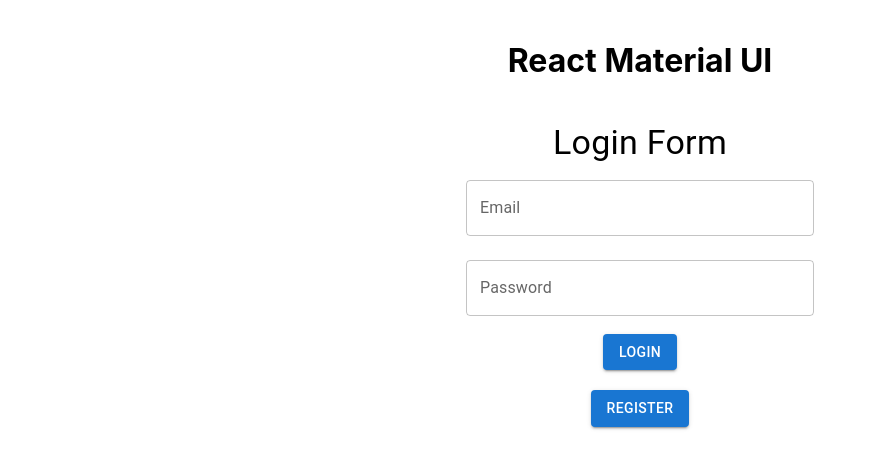
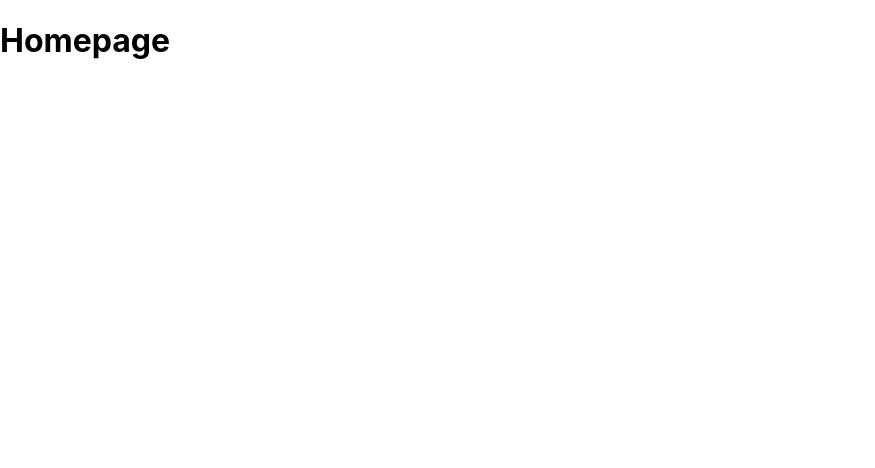
Before and after one commit to Przemyslaw-Swiderski/g1_el_proyecte_grande_front_end_react, a React (Create React App) app: page / in a window 1280 px wide. Shown: the top 468 px of the page, without its empty margins (0-875 px from the left). Built offline with nearby package versions, Linux system fonts and the light colour scheme.

Commit message:
react router enabled

```diff
--- a/package.json
+++ b/package.json
@@ -13,6 +13,7 @@
     "axios": "^1.5.0",
     "react": "^18.2.0",
     "react-dom": "^18.2.0",
+    "react-router-dom": "^6.15.0",
     "react-scripts": "5.0.1",
     "web-vitals": "^2.1.4"
   },
--- a/src/App.js
+++ b/src/App.js
@@ -1,47 +1,17 @@
 import React, { Component } from 'react';
-import LoginForm from './RegistrationAndLogin/LoginForm';
-import RegistrationForm from './RegistrationAndLogin/RegistrationForm';
-import { Button, Container } from '@mui/material';
-
-const containerStyle = {
-  marginTop: '20px',
-  display: 'flex',
-  flexDirection: 'column',
-  alignItems: 'center',
-};
+import RouterReact from './Router/RouterReact';
 
 class App extends Component {
   constructor(props) {
     super(props);
     this.state = {
-      showLoginForm: true,
-      showRegistrationForm: false,
     };
   }
-
-  // Function to toggle between Login and Registration forms
-  toggleForms = () => {
-    this.setState((prevState) => ({
-      showLoginForm: !prevState.showLoginForm,
-      showRegistrationForm: !prevState.showRegistrationForm,
-    }));
-  };
 
   render() {
     return (
       <div className="App">
-        <Container maxWidth="xs" style={containerStyle}>
-          <h1>React Material UI</h1>
-          {this.state.showLoginForm && <LoginForm />}
-          {this.state.showRegistrationForm && <RegistrationForm />}
-          <Button
-            variant="contained"
-            color="primary"
-            onClick={this.toggleForms}
-          >
-            {this.state.showLoginForm ? 'Register' : 'Back to Login'}
-          </Button>
-        </Container>
+        <RouterReact />
       </div>
     );
   }
--- /dev/null
+++ b/src/Router/Homepage.js
@@ -0,0 +1,5 @@
+import { BrowserRouter as Router, Routes, Route } from "react-router-dom";
+
+const Homepage = () => (<h1>Homepage</h1>)
+
+export default Homepage;
--- /dev/null
+++ b/src/Router/RouterReact.js
@@ -0,0 +1,17 @@
+import { BrowserRouter as Router, Routes, Route} from "react-router-dom";
+import Homepage from "./Homepage";
+import LoginForm from "../RegistrationAndLogin/LoginForm";
+import RegistrationForm from "../RegistrationAndLogin/RegistrationForm";
+
+
+
+const RouterReact = () => (
+    <Router>
+        <Routes>
+            <Route path="/login" element={<LoginForm />} />
+            <Route path="/register" element={<RegistrationForm />} />
+            <Route path="/" element={<Homepage />} />
+        </Routes>
+    </Router>
+)
+export default RouterReact;
```
Also changed, not shown: src/RegistrationAndLogin/LoginForm_old.js (deleted, +0 -88 lines), 1 other file (tests, documents, lock files or other folders).
